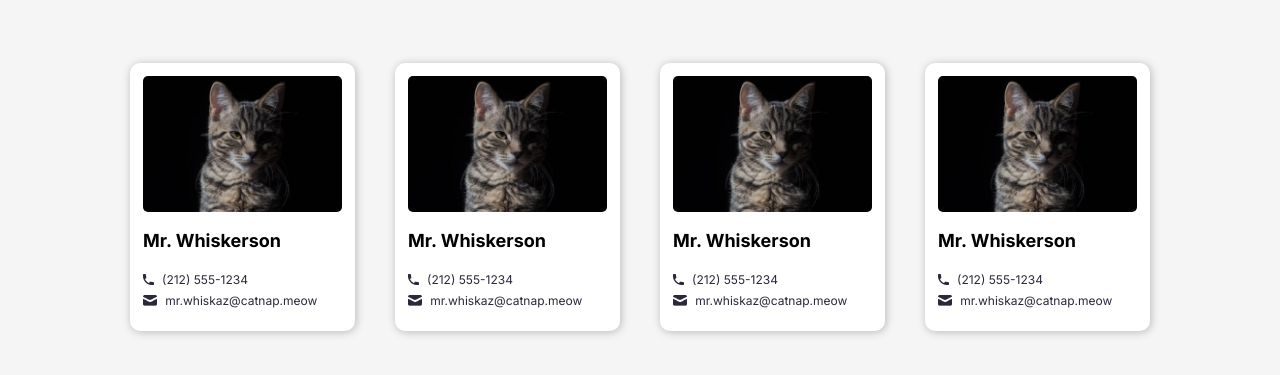
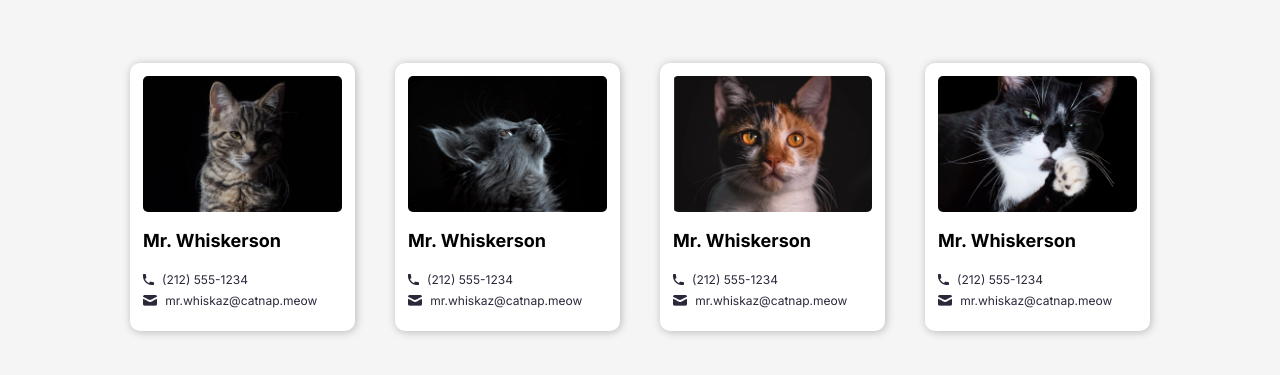
Before and after one commit to mudimurtala/BuildAndLearn, a React (Vite) app in the folder react-phonebook/: page / in a window 1280 px wide. Shown: the part 203-578 px from the top of the page. Built offline with nearby package versions, Linux system fonts and the light colour scheme.

Commit message:
Add files

```diff
--- a/react-phonebook/Contact.jsx
+++ b/react-phonebook/Contact.jsx
@@ -1,9 +1,19 @@
-export default function Contact(whatever) {
-    console.log(whatever)
+/**
+ * Challenge: Fix the code below to use the `props`
+ * object values in place of the hardcoded values below
+ *
+ * Note: There will be a small bug in the code, so do your
+ * best to squash it! 🐛
+ */
+
+
+
+export default function Contact(props) {
+    console.log(props)
     return (
         <article className="contact-card">
             <img
-                src="./images/mr-whiskerson.png"
+                src={props.img}
                 alt="Photo of Mr. Whiskerson"
             />
             <h3>Mr. Whiskerson</h3>
```
